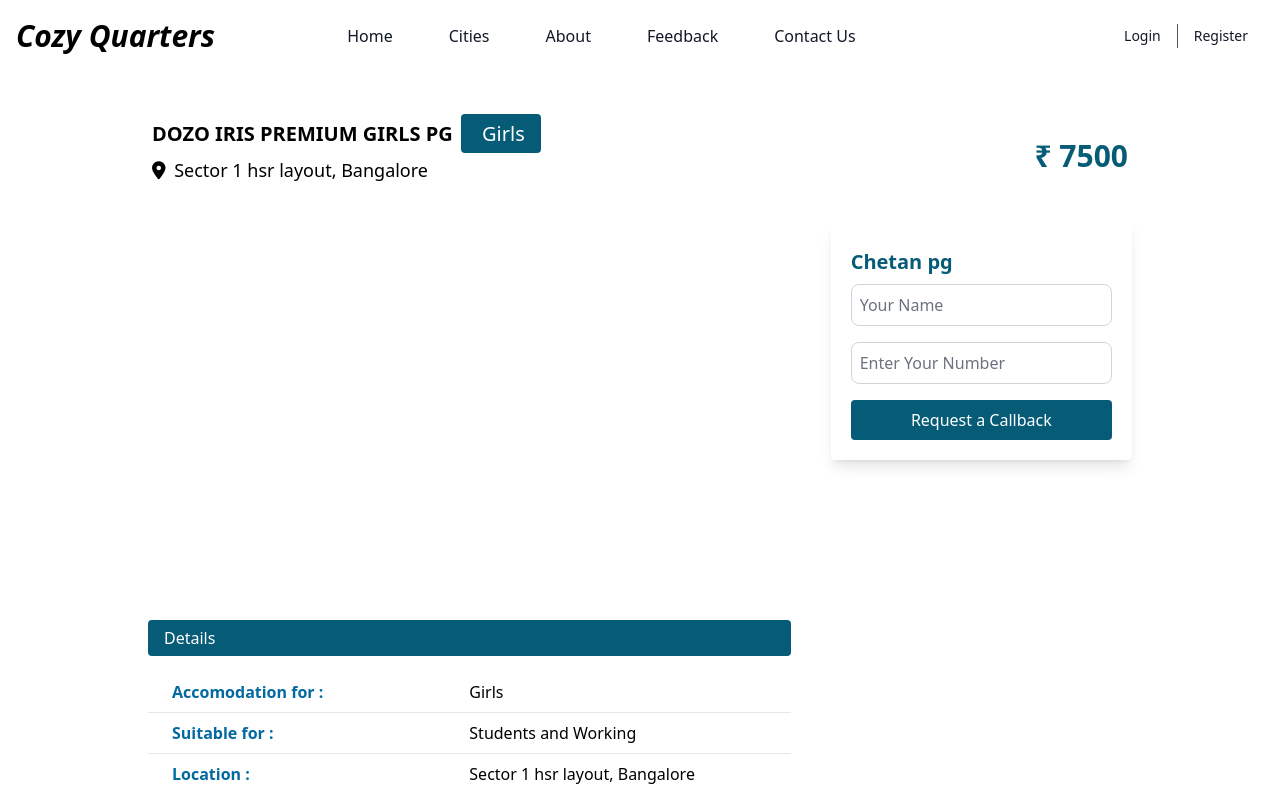
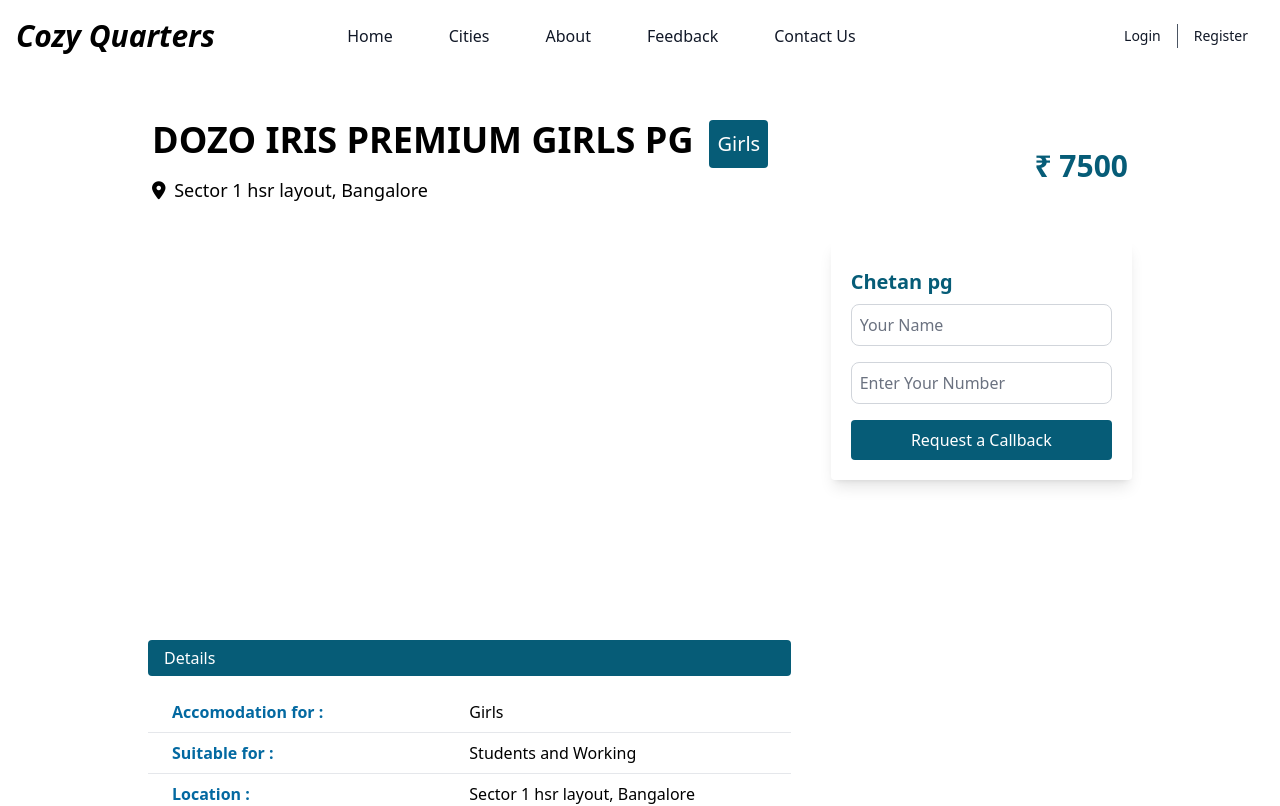
Before and after one commit to ashishverma2831/Cozy-Quaters, a React (Vite) app in the folder frontend/: page /cities/1/8 in a window 1280 px wide. Shown: the top 806 px of the page. Built offline with nearby package versions, Linux system fonts and the light colour scheme.

Commit message:
Update image and styling in About and RoomDetails pages

```diff
--- a/frontend/src/pages/About.jsx
+++ b/frontend/src/pages/About.jsx
@@ -14,7 +14,7 @@ const About = () => {
       >
         <img
           className="object-cover md:w-1/2"
-          src="https://plus.unsplash.com/premium_photo-1700182582190-f44a4660cce5?q=80&w=2070&auto=format&fit=crop&ixlib=rb-4.0.3&ixid=M3wxMjA3fDB8MHxwaG90by1wYWdlfHx8fGVufDB8fHx8fA%3D%3D"
+          src="https://media.istockphoto.com/id/1281244663/vector/happy-tourists-choosing-hotel-and-booking-room-online.jpg?s=612x612&w=0&k=20&c=zoapw5nusmW8lcnoyKjvlhtfvReSBQE6m8bVWlHRdEE="
           alt=""
         />
         <div className="flex flex-col justify-between p-4 leading-normal">
--- a/frontend/src/pages/RoomDetails.jsx
+++ b/frontend/src/pages/RoomDetails.jsx
@@ -56,8 +56,8 @@ const RoomDetails = () => {
       <section className=' mx-auto max-w-screen-lg my-10'>
         <div className='flex p-2 justify-between items-center'>
           <div className='px-4'>
-            <p className='text-xl font-semibold'>{room[0].title.toUpperCase()}
-              <span className="mx-2 text-white bg-[#065c77] text-md font-medium px-4 py-1.5 rounded"> {room[0].accomodationFor} </span>
+            <p className='text-4xl font-bold flex'>{room[0].title.toUpperCase()}
+              <span className="mx-4 text-white bg-[#065c77] text-[20px] font-normal px-2 py-1 rounded"> {room[0].accomodationFor} </span>
             </p>
             <p className='text-lg font-normal my-2'><i className="fa-solid fa-location-dot mr-1"></i> {room[0].location} </p>
           </div>
```
